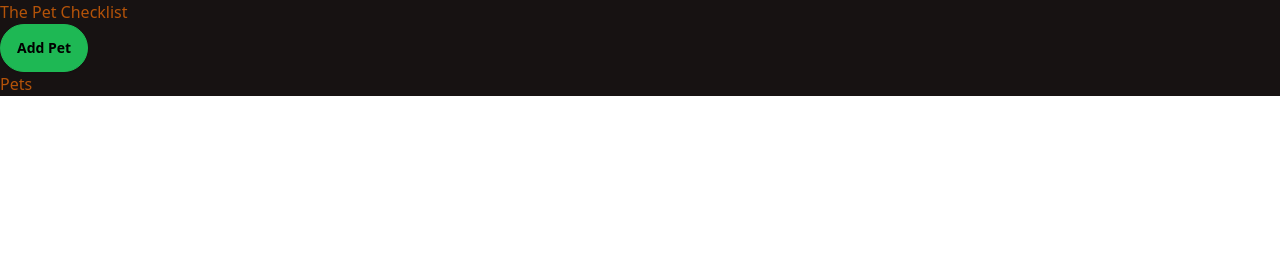
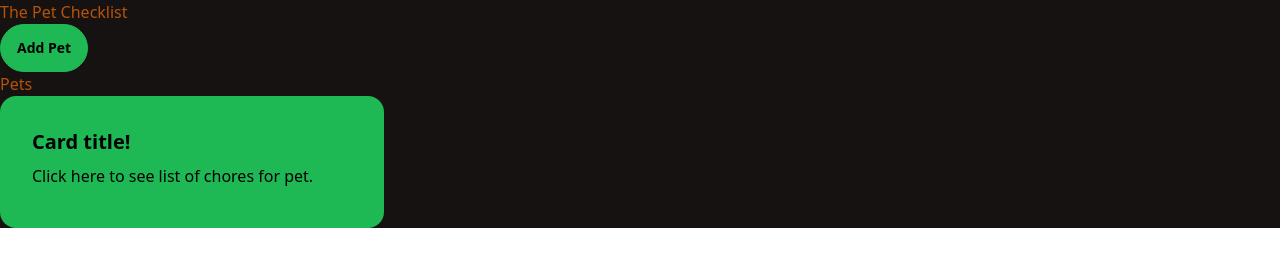
Before and after one commit to AustinSkidmore1997/4-of-Spades, a plain HTML site: page index.html in a window 1280 px wide. Drawn offline with nearby package versions, Linux system fonts and the light colour scheme.

Commit message:
Added card code

```diff
--- a/index.html
+++ b/index.html
@@ -40,6 +40,16 @@
         <ul id="petsList">
 
         </ul>
+
+        <div class="card w-96 bg-primary text-primary-content">
+            <div class="card-body">
+              <h2 class="card-title">Card title!</h2>
+              <p>Click here to see list of chores for pet.</p>
+              <div class="card-actions justify-end">
+              </div>
+            </div>
+          </div>
+
     </section>
     <footer>
         <script src="https://code.jquery.com/jquery-3.5.1.min.js"></script>
```
